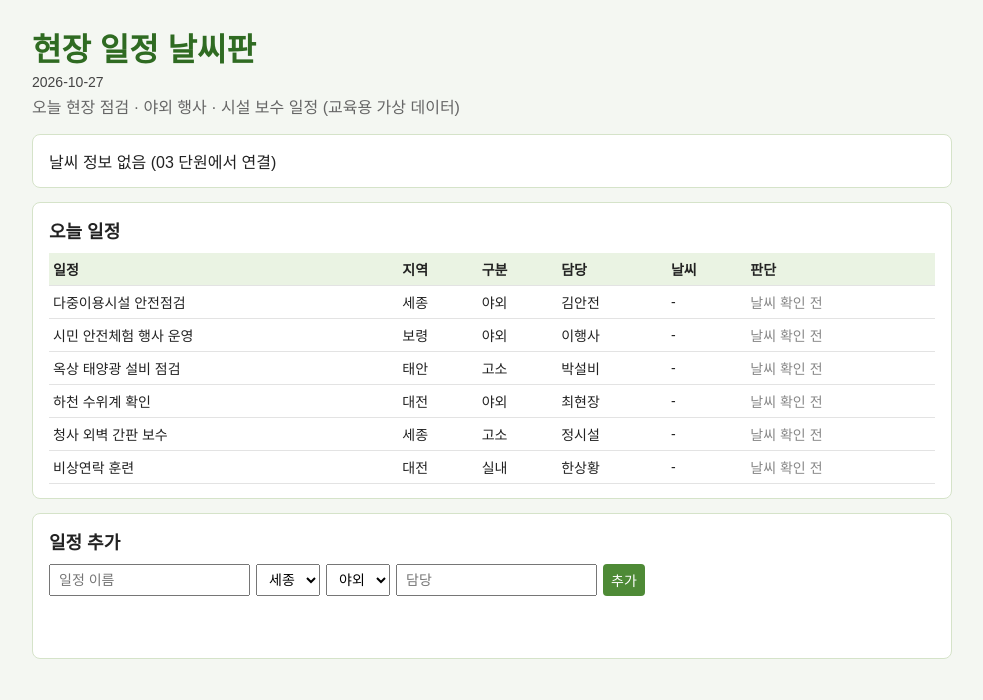
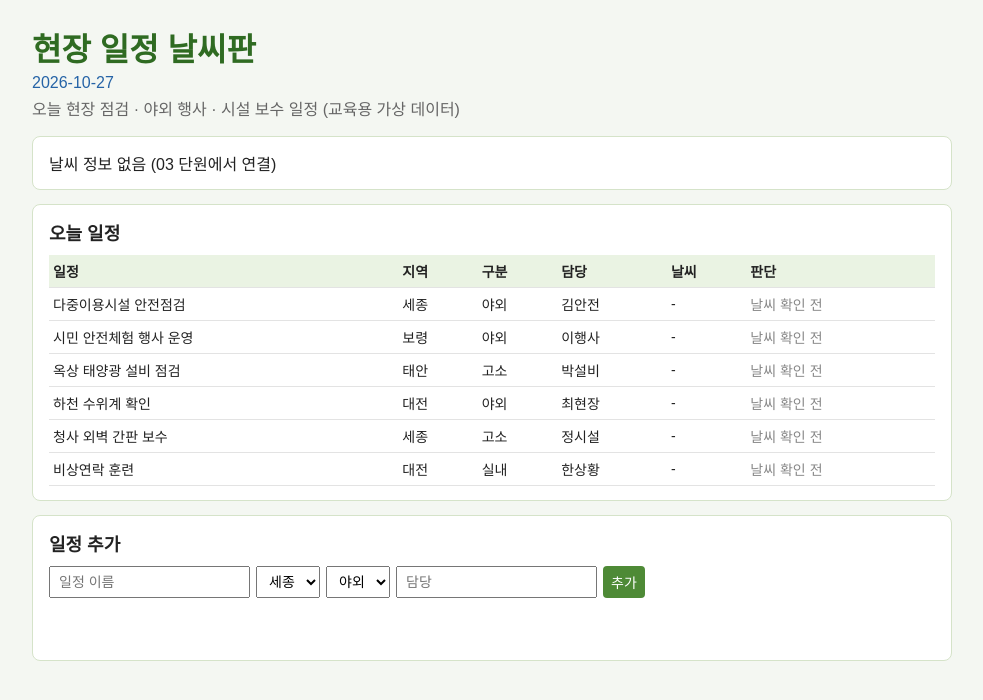
Before and after one commit to dramaq2093-creator/weather-board, a plain HTML site: page index.html in a window 1280 px wide. Shown: the whole page, without its empty margins (148-1131 px from the left). Drawn offline with Linux system fonts and the light colour scheme.

Commit message:
날짜 표시 스타일 조정

```diff
--- a/style.css
+++ b/style.css
@@ -1,6 +1,6 @@
 body { font-family: "Malgun Gothic", sans-serif; max-width: 920px; margin: 0 auto; padding: 16px; background: #f4f7f2; color: #222; }
 header h1 { margin: 8px 0 0; color: #2f6b22; }
-.date { margin: 4px 0; color: #444; font-size: 14px; }
+.date { margin: 4px 0; color: #2563a6; font-size: 16px; }
 .sub { margin: 4px 0 16px; color: #666; }
 .card { background: #fff; border: 1px solid #d5e3c9; border-radius: 8px; padding: 14px 16px; margin-bottom: 14px; }
 h2 { font-size: 18px; margin: 0 0 10px; }
```
